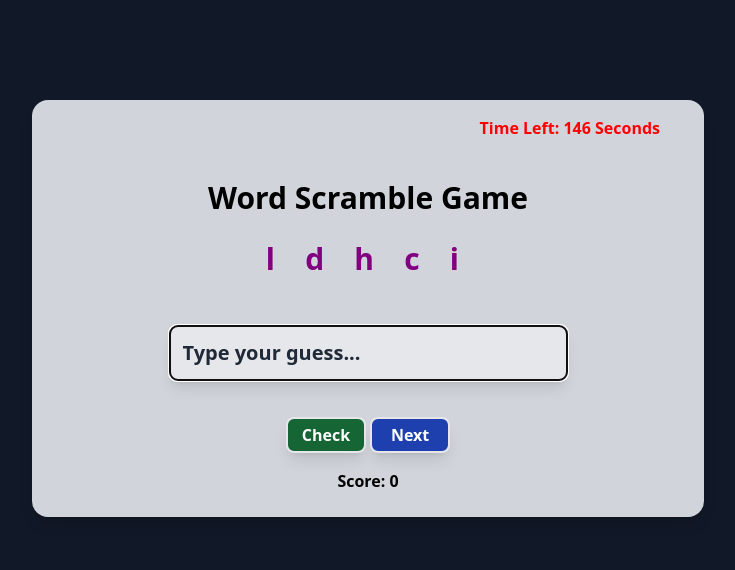
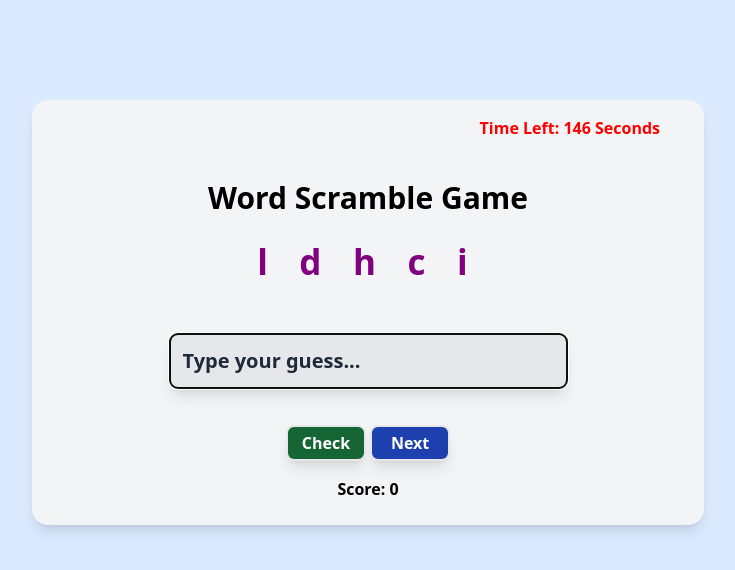
Before and after one commit to MahalakshmiGopinath19/Word-Scramble-Game-Project, a plain HTML site: page index.html in a window 1280 px wide. Shown: the whole page, without its empty margins (272-1007 px from the left). Drawn offline with nearby package versions, Linux system fonts and the light colour scheme.

Commit message:
files updated

```diff
--- a/index.html
+++ b/index.html
@@ -7,9 +7,9 @@
     <script src = "https://cdn.tailwindcss.com"></script>
     <link rel = "stylesheet" href = "style.css">
 </head>
-<body class = "bg-gray-900 pt-5">
+<body class = "bg-blue-100 pt-5 w-100%">
     <!-- overall container -->
-<div id = "container" class = "border-1 bg-gray-300 p-1 pb-1 rounded-2xl mx-auto mt-20 max-w-2xl shadow-lg">
+<div id = "container" class = "border-1 bg-gray-100 p-1 pb-1 rounded-2xl mx-auto mt-20 max-w-2xl shadow-lg">
     <!-- time function -->
 <div id = "buzzer" class = "text-right pt-3 pr-10">
     <p id="time-buzzer" class = "font-bold text-gray-900">Time Left: 150 Seconds</p>
@@ -22,7 +22,7 @@
  <div id = "scrambled-text"></div>
     <!--input field  -->
 <div id = "input-place" class = "text-center pt-10 mt-1 w-100%">
-    <input type = "text" id = "text-box" name = "text" class = " text-red-900 text-xl bg-white-800 border-2 border-gray-300 shadow-lg rounded-lg hover:bg-gray-400 rounded-lg p-3 pr-20 bg-gray-200 placeholder-gray-800 font-bold" placeholder = "Type your guess..." required>
+    <input type = "text" id = "text-box" name = "text" class = " text-red-900 text-xl bg-white-900 border-2 border-gray-300 shadow-lg rounded-lg hover:bg-gray-300 rounded-lg p-3 pr-20 bg-gray-200 placeholder-gray-800 font-bold" placeholder = "Type your guess..." required>
 </div>
     <!-- button -->
 <div id = "btns" class="text-center pt-3 mt-6 gap-3 w-100%">
--- a/style.css
+++ b/style.css
@@ -1,6 +1,6 @@
 #scrambled-text {
     text-align: center;
-    font-size: 30px;
+    font-size: 35px;
     font-weight: bold;
     letter-spacing: 0.7rem;
     color: purple;
```
